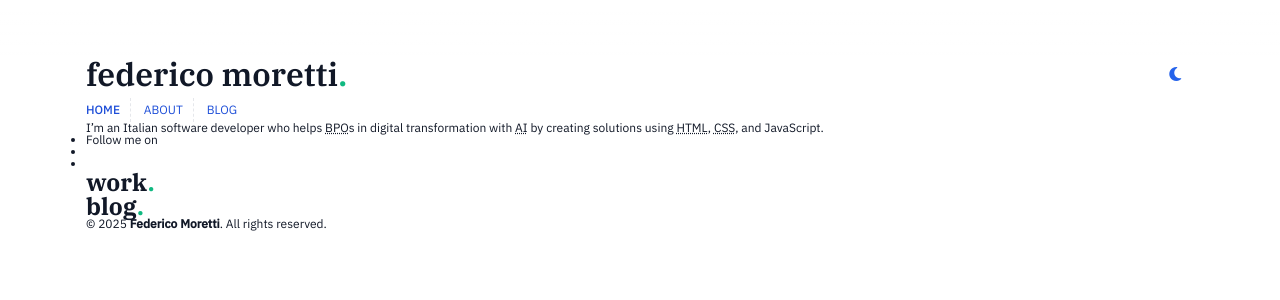
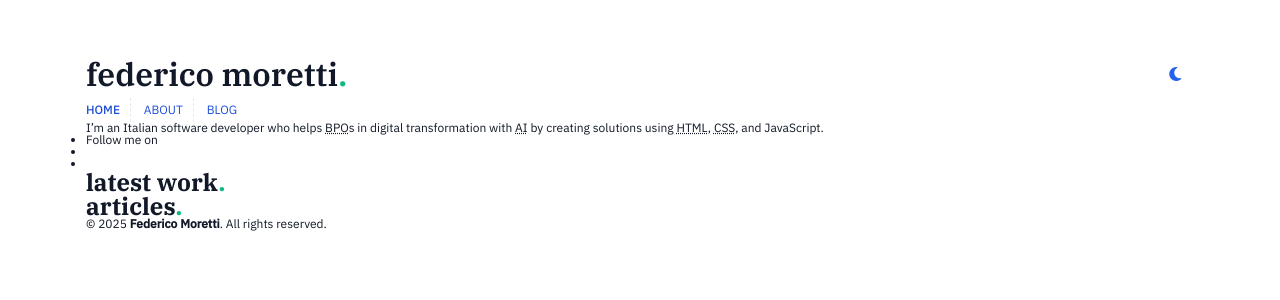
Before and after one commit to fedtti/fedtti.github.io, a Jekyll site: the page built from index.md, in a window 1280 px wide. Shown: the top 300 px of the page. Built offline with Jekyll 4.4.1, drawn with Linux system fonts in a browser that asks for light colours.

```diff
--- a/_layouts/home.html
+++ b/_layouts/home.html
@@ -16,10 +16,10 @@
   </ul>
 </section>
 <section>
-  <h2 id="work">Work</h2>
+  <h2 id="work">Latest Work</h2>
   <p></p>
 </section>
 <section>
-  <h2>Blog</h2>
+  <h2>Articles</h2>
 
 </section>
```
Also changed, not shown: assets/img/logo.svg (added).
